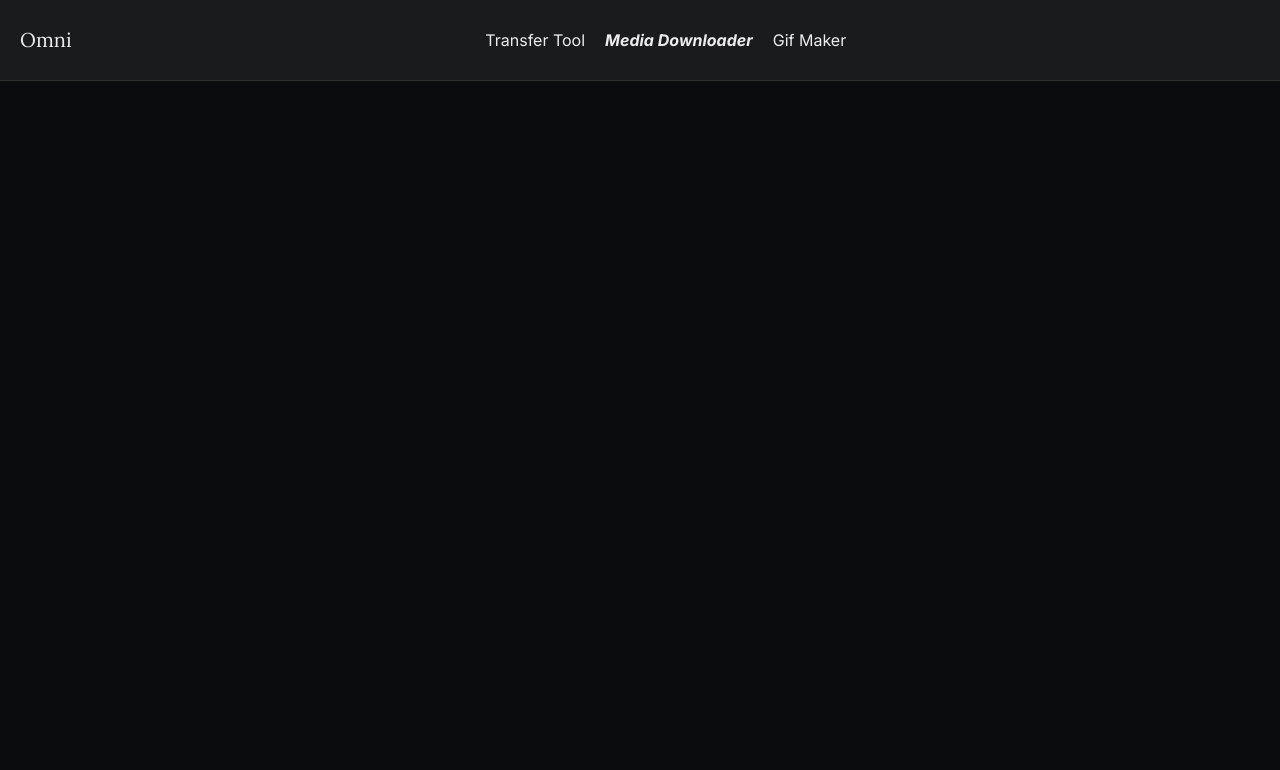
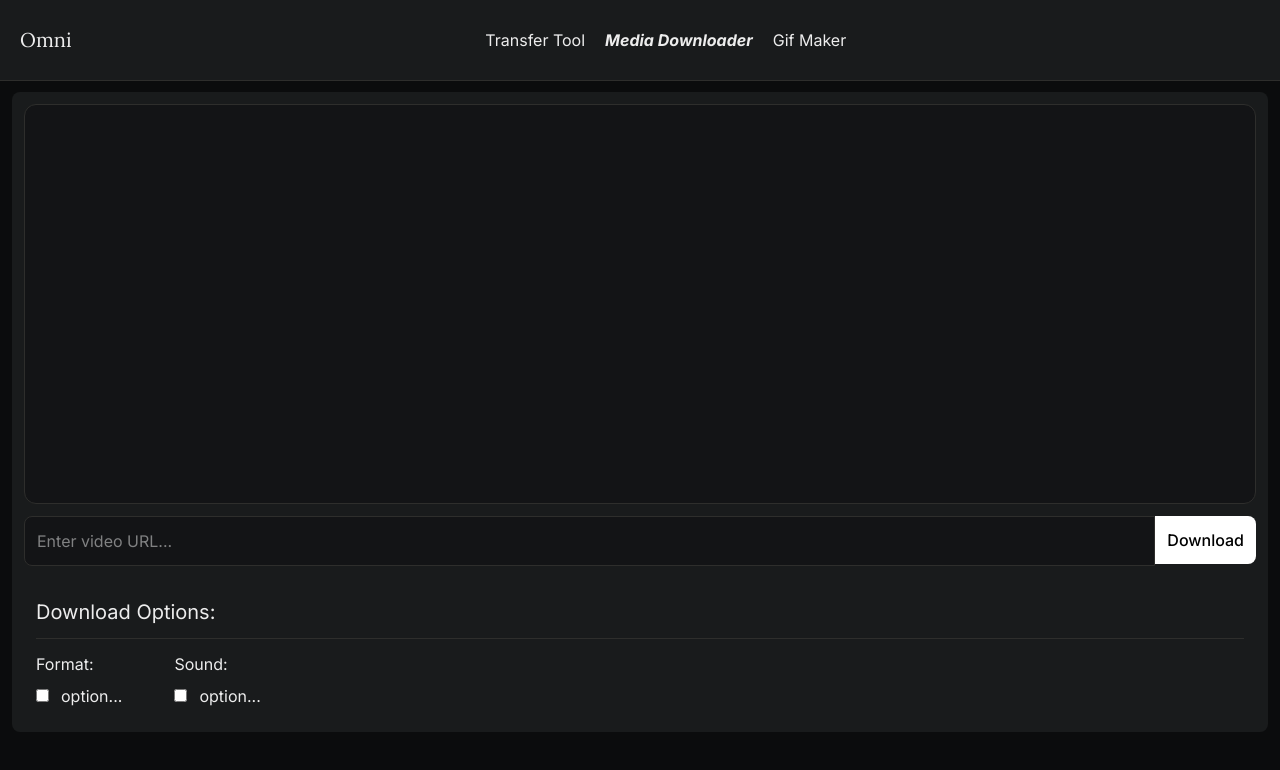
Before and after one commit to wetsocksnsleeves/omni, a Next.js app: page /mediadownloader in a window 1280 px wide. Shown: the top 770 px of the page. Built offline with nearby package versions, Linux system fonts and the light colour scheme.

Commit message:
Media Downloader UI

```diff
--- a/app/mediadownloader/page.tsx
+++ b/app/mediadownloader/page.tsx
@@ -1,8 +1,63 @@
-import NavBar from "../components/ui/NavBar";
+"use client";
 
-export default function TransferTool() {
+function MediaConsole() {
     return (
-        <div>
+        <div className="m-3 flex min-h-100">
+            <div className="flex bg-secondary rounded-xl border border-border w-full">
+            </div>
         </div>
     );
 }
+
+function MediaControl() {
+    return (
+        <div className="mx-3 mb-3">
+            <form className="flex justify-between">
+                <input
+                    className="p-3 w-full rounded-l-lg border border-border bg-secondary outline-none focus:brightness-150 transition-all"
+                    type="text"
+                    placeholder="Enter video URL..."
+                />
+                <button
+                    className="p-3 h-12 bg-white rounded-r-lg text-black font-medium
+                    hover:bg-secondary hover:border hover:border-white hover:text-white active:bg-white active:text-black transition-all"
+                >
+                    <label>Download</label>
+                </button>
+            </form>
+            <div className="m-3">
+                <h1 className="mt-8 text-bold text-xl">Download Options:</h1>
+                <div className="mt-3 mb-1 border-t border-t-border">
+                    <hr className="opacity-0"/>
+                </div>
+                <div className="flex flex-row gap-10">
+                    <div>
+                        <p className="my-2">Format:</p>
+                        <label>
+                            <input type="checkbox" />
+                            <span className="mx-3">option...</span>
+                        </label>
+                    </div>
+                    <div>
+                        <p className="my-2">Sound:</p>
+                        <label>
+                            <input type="checkbox" />
+                            <span className="mx-3">option...</span>
+                        </label>
+                    </div>
+                </div>
+            </div>
+        </div>
+    );
+}
+
+export default function MediaDownloader() {
+    return (
+        <div className="max-w-full">
+            <div className="m-3 flex flex-col rounded-lg bg-primary">
+                <MediaConsole />
+                <MediaControl />
+            </div>
+        </div>
+    );
+}
```
